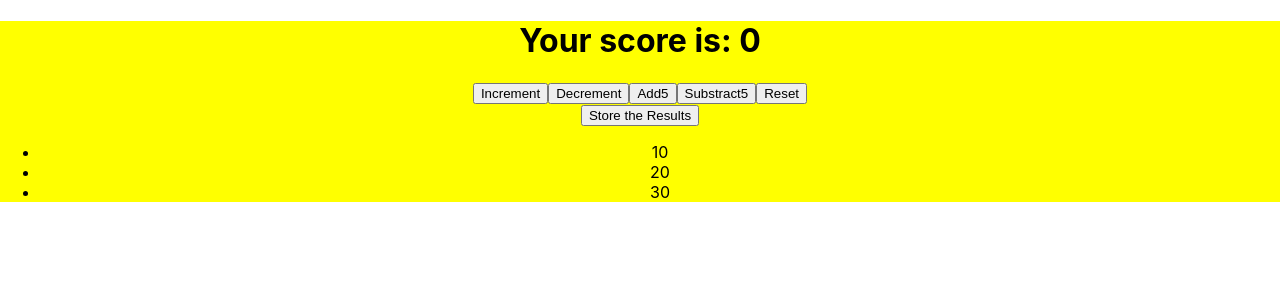
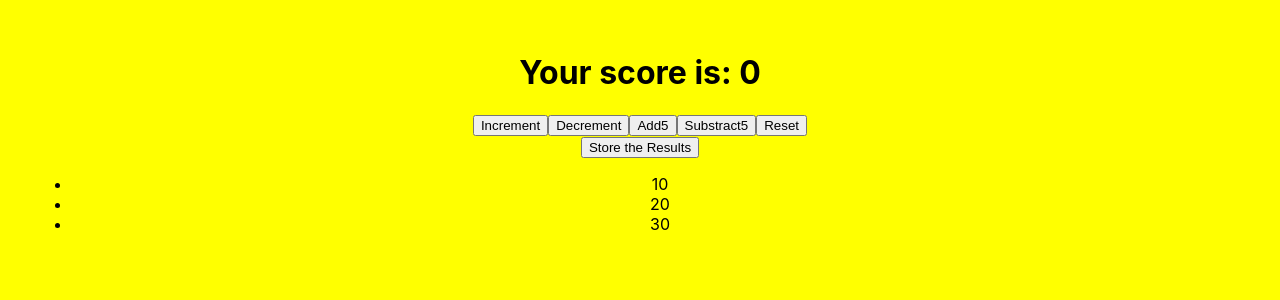
Before and after one commit to jualiasha/Nerds, a React (Create React App) app: page / in a window 1280 px wide. Shown: the top 300 px of the page. Built offline with nearby package versions, Linux system fonts and the light colour scheme.

Commit message:
background color update

```diff
--- a/src/App.css
+++ b/src/App.css
@@ -1,6 +1,8 @@
 .app {
   text-align: center;
   background-color: yellow;
+  padding: 2rem;
+  height: 100vh;
 }
 
 .App-logo {
```
